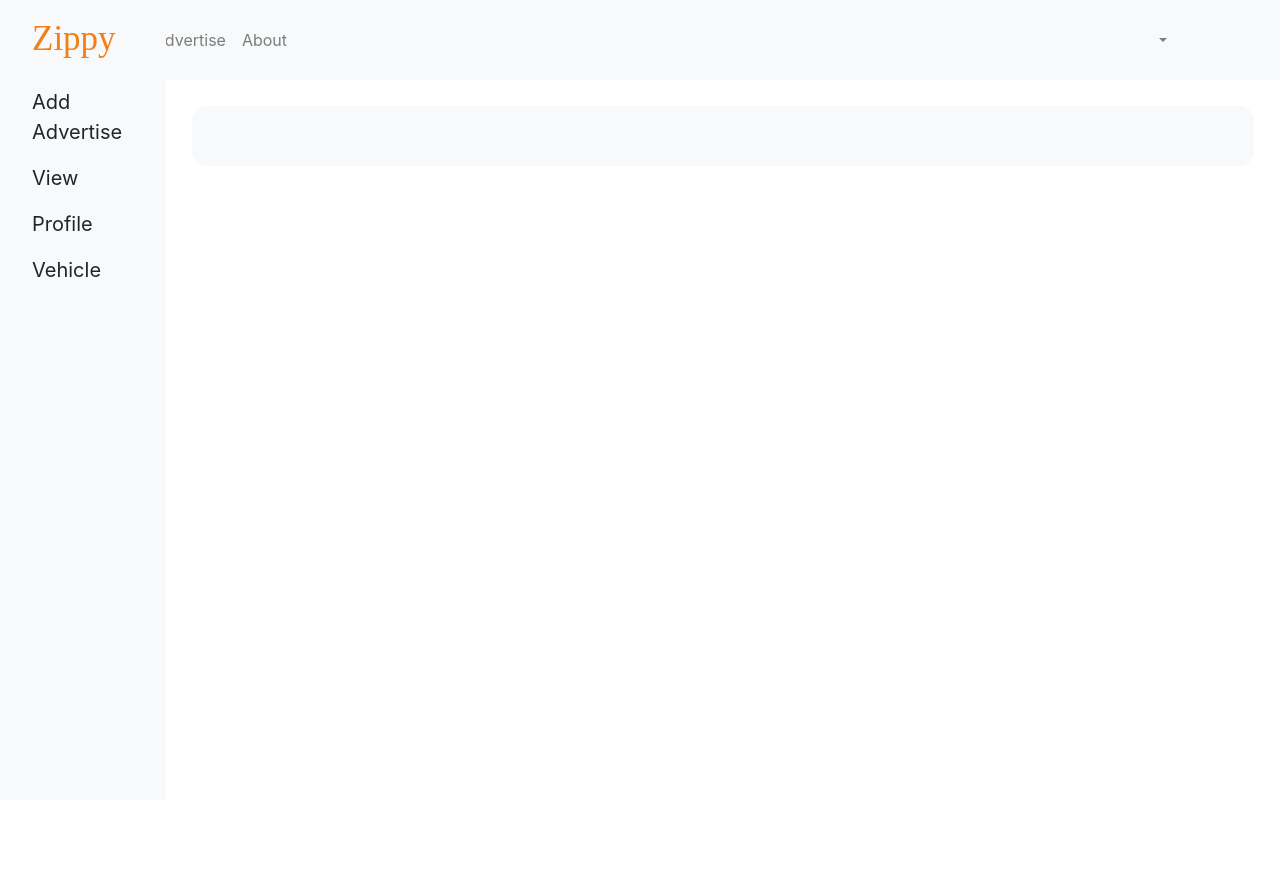
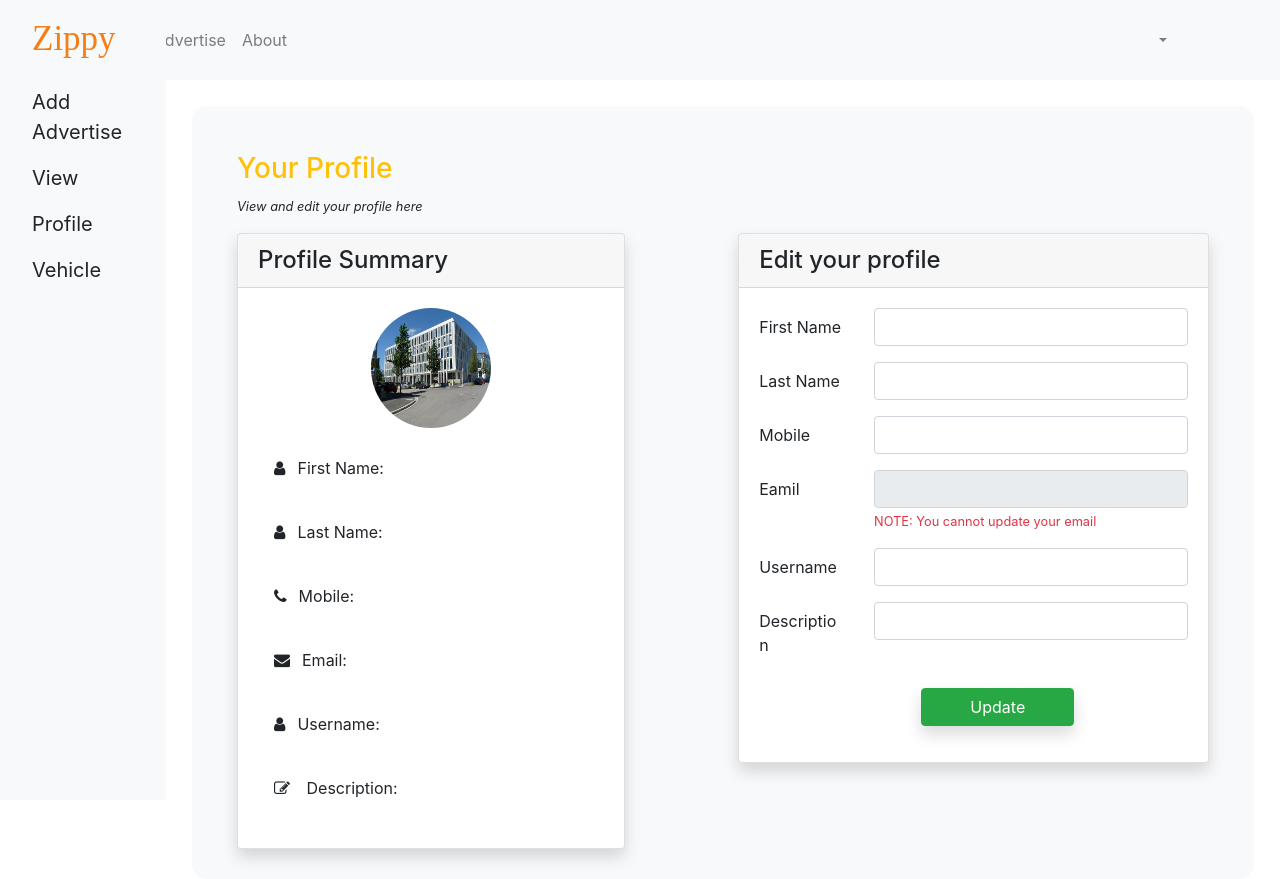
Before and after one commit to DhakalRupesh/Zippy_app_Admin_Pannel, a React (Create React App) app: page /profile in a window 1280 px wide. Before the commit the page ends 800 px from the top, so only its background shows below. Built offline with nearby package versions, Linux system fonts and the light colour scheme; no server answers; a web font is replaced by a local one.

Commit message:
userpannel

```diff
--- a/src/components/Advertise.js
+++ b/src/components/Advertise.js
@@ -26,48 +26,48 @@ export default class Advertise extends Component {
                 </section>
 
                 <Container>
-                    <div class="row">
-                        <div class="col-lg-4 col-md-6 mt-5">
-                        <div class="card shadow" style= {{ width: '22rem', borderRadius: '15px'  }}>
+                    <div className="row">
+                        <div className="col-lg-4 col-md-6 mt-5">
+                        <div className="card shadow mb-5" style= {{ width: '22rem', borderRadius: '15px'  }}>
 
-                            <img class="card-img-top" src={require('./CssImages/abt.jpg')} alt="Card image cap" style= {{ width: '22rem', height: '12rem' }}/>
+                            <img className="card-img-top" style= {{ width: '22rem', borderRadius: '15px'  }} src={require('./CssImages/abt.jpg')} alt="Card image cap" style= {{ width: '22rem', height: '12rem' }}/>
 
-                            <div class="card-body">
-                            <div class="text-center feature-title">
-                                <h3 class="text-dark pb-2">Price: </h3>
-                                <i class="fa fa-map-marker-alt"></i><small class="ml-1"></small>
+                            <div className="card-body mb-5">
+                            <div className="text-center feature-title">
+                                <h3 className="text-dark pb-2">Price: </h3>
+                                <i className="fa fa-map-marker-alt"></i><small className="ml-1"></small>
                             </div>
                             </div>
-                            <div class="room-info-warp">
-                            {/* <div class="room-info">
-                                <div class="rf-left">
-                                <p><i class="fa fa-utensils"></i></p>
-                                <p><i class="fa fa-bed"></i></p>
+                            <div className="room-info-warp">
+                            {/* <div className="room-info">
+                                <div className="rf-left">
+                                <p><i className="fa fa-utensils"></i></p>
+                                <p><i className="fa fa-bed"></i></p>
                                 </div>
-                                <div class="rf-right">
-                                <p><i class="fa fa-couch"></i></p>
-                                <p><i class="fa fa-bath"></i></p>
+                                <div className="rf-right">
+                                <p><i className="fa fa-couch"></i></p>
+                                <p><i className="fa fa-bath"></i></p>
                                 </div>
                             </div> */}
 
-                            {/* <div class="room-info">
+                            {/* <div className="room-info">
                                 <div>
-                                <div class="rf-left">
-                                    <p><i class="fa fa-motorcycle"></i></p>
-                                    <p><i class="fa fa-tint"></i></p>
+                                <div className="rf-left">
+                                    <p><i className="fa fa-motorcycle"></i></p>
+                                    <p><i className="fa fa-tint"></i></p>
                                 </div>
-                                <div class="rf-right">
-                                    <p><i class="fa fa-car"></i></p>
-                                    <p><i class="fa fa-tint"></i></p>
+                                <div className="rf-right">
+                                    <p><i className="fa fa-car"></i></p>
+                                    <p><i className="fa fa-tint"></i></p>
                                 </div>
                                 </div>
                             </div> */}
 
                             </div>
 
-                            {/* <a class="bg-warning text-center p-2 detailV" href="{{ URL::to('/propDetail', $welprops->id) }}" >
-                                <h4 class="text-dark pt-1"> Accept </h4>
-                            </a> */}
+                            <a className="bg-success text-center p-2 mb-4 detailV" href="" style= {{ width: '22rem', borderRadius: '15px', width: '80px', textColor: '#fff', margin: '0 auto'}} >
+                                <h5 class="text-dark pt-1"> Accept </h5>
+                            </a>
                         </div>
                         </div>
                     </div>
--- /dev/null
+++ b/src/components/Custom_css/profile.css
@@ -0,0 +1,12 @@
+.circular--square {
+    border-radius: 50%;
+    width: 120px;
+    height: 120px;
+}
+
+.circular--square {
+    border-top-left-radius: 50% 50%;
+    border-top-right-radius: 50% 50%;
+    border-bottom-right-radius: 50% 50%;
+    border-bottom-left-radius: 50% 50%;
+}
--- a/src/components/Dashboard.js
+++ b/src/components/Dashboard.js
@@ -20,7 +20,7 @@ export default class Dashboard extends Component {
                 <p className="text-center"><small>View Members info</small></p>
               </Link>
               <span className="col-lg-1 col-md-4"></span>
-              <Link className="col-lg-3 col-md-4 shadow p-3 mb-5 rounded bg-warning text-dark mt-3 mb-3 pt-3 pb-3 controls" to="/riderverify" style={{ width: '22rem' }}>
+              <Link className="col-lg-3 col-md-4 shadow p-3 mb-5 rounded bg-warning text-dark mt-3 mb-3 pt-3 pb-3 controls" to="/vehicleverify" style={{ width: '22rem' }}>
                   <h4 className="text-center"><img src={require('./CssImages/driverSm.png')} alt="sportlogo"/></h4>
                   <h4 className="text-center">Vehicle</h4>
                   <p className="text-center"><small>Verify & Approve</small></p>
--- a/src/components/Login.js
+++ b/src/components/Login.js
@@ -43,7 +43,6 @@ export default class Login extends Component {
         }
         return (
             <div className = "loginContainer d-flex" Style={"height:100vh"}>
-                <a href="/" className="text-right p-3"><i class="fa fa-home mr-5"></i></a>
                 <div className="text-center shadow p-3 bg-white rounded" style={{width: '22rem',margin:" auto"}}>
                     <div className="card-body">
                         <h3 className="login-text">Zippy</h3>
@@ -58,10 +57,12 @@ export default class Login extends Component {
                                     value={this.state.password} onChange={this.handleChange} required/>
                             </FormGroup>
                             <Button className="btn-block btnLogin"  onClick={this.handleClick}>Login</Button>
+
+                            <a href="/ulogin" className="text-right p-3">Login as User</a>
+
                         </Form>
                     </div>
                 </div>
-                <a href="/ulogin" className="text-right p-3">Login as User</a>
             </div>
         )
     }
--- a/src/components/Profile.js
+++ b/src/components/Profile.js
@@ -2,6 +2,8 @@ import React, { Component } from 'react'
 import Sidebar from './Sidebar'
 import Nav from './SideTop'
 import './Custom_css/addadvertise.css'
+import './Custom_css/profile.css'
+import { Container } from 'reactstrap'
 
 
 export default class Profile extends Component {
@@ -10,9 +12,83 @@ export default class Profile extends Component {
             <div>
                 <Nav></Nav>
                 <Sidebar></Sidebar>
+                <div className="add_user_Main">
+                    <Container>
+                        <h3 className="text-left text-warning mt-3">Your Profile</h3>
+                        <small className="font-italic">View and edit your profile here</small>
+                        <div className="row">
+                        <div class="col-md-5">
+                            <div class="card mt-3 shadow">
+                                <div class="card-header h4">Profile Summary</div>
+                                <div class="card-body">
+                                    <p className="text-center"><img className="circular--square" src={require('./CssImages/abt.jpg')} alt="userphoto"/></p>
+                                    <p class="p-2"><i class="fa fa-user p-2 mr-1 i"></i>First Name: <span class="text-success font-weight-bold">  </span></p>
+                                    <p class="p-2"><i class="fa fa-user p-2 mr-1 i"></i>Last Name: <span class="text-success font-weight-bold"> </span></p>
+                                    <p class="p-2"><i class="fa fa-phone p-2 mr-1 i"></i>Mobile: <span class="text-success font-weight-bold">  </span></p>
+                                    <p class="p-2"><i class="fa fa-envelope p-2 mr-1 i"></i>Email: <span class="text-success font-weight-bold"> </span></p>
+                                    <p class="p-2"><i class="fa fa-user p-2 mr-1 i"></i>Username: <span class="text-success font-weight-bold">  </span></p>
+                                    <p class="p-2"><i class="fa fa-edit p-2 mr-1 i"></i> Description: <span class="text-success font-weight-bold">  </span></p>
+                                </div>
+                            </div>
+                        </div>
+                        <div class="col-md"></div>
+                        <div class="col-md-6 divProfile">
+                        <div class="card mt-3 shadow">
+                        <div class="card-header h4">Edit your profile</div>
+                                <div class="card-body">
+                                    <form action="" method="post" enctype="multipart/form-data">
+                                        <div class="form-group row">
+                                            <label for="fullname" class="col-sm-3 col-form-label text-left">First Name</label>
+                                            <div class="col-sm-9">
+                                                <input type="text"  class="form-control" name="fname" />
+                                            </div>
+                                        </div>
 
-                <div className="add_user_Main">
+                                        <div class="form-group row">
+                                            <label for="fullname" class="col-sm-3 col-form-label text-left">Last Name</label>
+                                            <div class="col-sm-9">
+                                                <input type="text"  class="form-control" name="lname" />
+                                            </div>
+                                        </div>
 
+                                        <div class="form-group row">
+                                            <label for="fullname" class="col-sm-3 col-form-label text-left">Mobile</label>
+                                            <div class="col-sm-9">
+                                                <input type="number"  class="form-control" name="phone" />
+                                            </div>
+                                        </div>
+
+                                        <div class="form-group row">
+                                            <label for="eamil" class="col-sm-3 col-form-label text-left">Eamil</label>
+                                            <div class="col-sm-9">
+                                                <input type="text"  class="form-control" name="email"   readonly disabled/>
+                                                <small class="text-danger">NOTE: You cannot update your email</small>
+                                            </div>
+                                        </div>
+
+                                        <div class="form-group row">
+                                            <label for="fullname" class="col-sm-3 col-form-label text-left">Username</label>
+                                            <div class="col-sm-9">
+                                                <input type="text"  class="form-control" name="username" />
+                                            </div>
+                                        </div>
+
+                                        <div class="form-group row">
+                                            <label for="fullname" class="col-sm-3 col-form-label text-left">Description</label>
+                                            <div class="col-sm-9">
+                                                <input type="text"  class="form-control" name="description" />
+                                            </div>
+                                        </div>
+
+                                        <p class="text-center">
+                                            <input type="submit" class="btn btn-success px-5 ml-5 mt-2 shadow" name="Update" value="Update"/>
+                                        </p>
+                                    </form>
+                                </div>
+                            </div>
+                        </div>
+                        </div>
+                    </Container>
                 </div>
             </div>
         )
--- a/src/components/SideTop.js
+++ b/src/components/SideTop.js
@@ -27,8 +27,8 @@ export default class SideTop extends Component {
 
         handleLogout = (e) => {
           e.preventDefault();
+          localStorage.removeItem('token');
           this.props.history.push('/ulogin')
-          localStorage.removeItem('token');
         }
 
     render() {
--- a/src/components/Sidebar.js
+++ b/src/components/Sidebar.js
@@ -7,7 +7,7 @@ export default class Sidebar extends Component {
             <div>
                 <div id="mySidebar" className="sidebar">
                     <span className="navbar-brand"  href="/">
-                        <a href="/" className="udashtextSide">Zippy</a>
+                        <a href="/index" className="udashtextSide">Zippy</a>
                     </span>
 
                     <a href="/addAd">Add Advertise</a>
--- a/src/components/UserNavigation.js
+++ b/src/components/UserNavigation.js
@@ -31,8 +31,8 @@ export default class Index extends Component {
 
         handleLogout = (e) => {
           e.preventDefault();
-          this.props.history.push('/ulogin')
           localStorage.removeItem('token');
+          this.props.history.push('/');
         }
 
     render() {
@@ -41,7 +41,7 @@ export default class Index extends Component {
                 <nav id="a" class="navbar navbar navbar-light bg-light navbar-expand-lg text-white navbar-fixed-top txt" style={{ minHeight: '80px' }}>
                     <Container>
                         <span className="navbar-brand"  href="/">
-                            <a href="/" className="udashtext">Zippy</a>
+                            <a href="/index" className="udashtext">Zippy</a>
                         </span>
                         <button class="navbar-toggler" type="button" data-toggle="collapse" data-target="#navbarSupportedContent" aria-controls="navbarSupportedContent" aria-expanded="false" aria-label="Toggle navigation">
                             <span class="navbar-toggler-icon"></span>
@@ -53,7 +53,7 @@ export default class Index extends Component {
                                     <a class="nav-link" href="#">Home <span class="sr-only">(current)</span></a>
                                 </li> */}
                                 <li class="nav-item">
-                                    <a class="nav-link" href="/">Home</a>
+                                    <a class="nav-link" href="/index">Home</a>
                                 </li>
                                 <li class="nav-item">
                                     <a class="nav-link" href="/allAd">Advertise</a>
```
Also changed, not shown: src/App.js (+4 -3 lines), src/components/Vehicle_Verify.js (+34 -3 lines), src/components/YourAd.js (+13 -12 lines), src/components/userLogin.js (+3 -4 lines).
